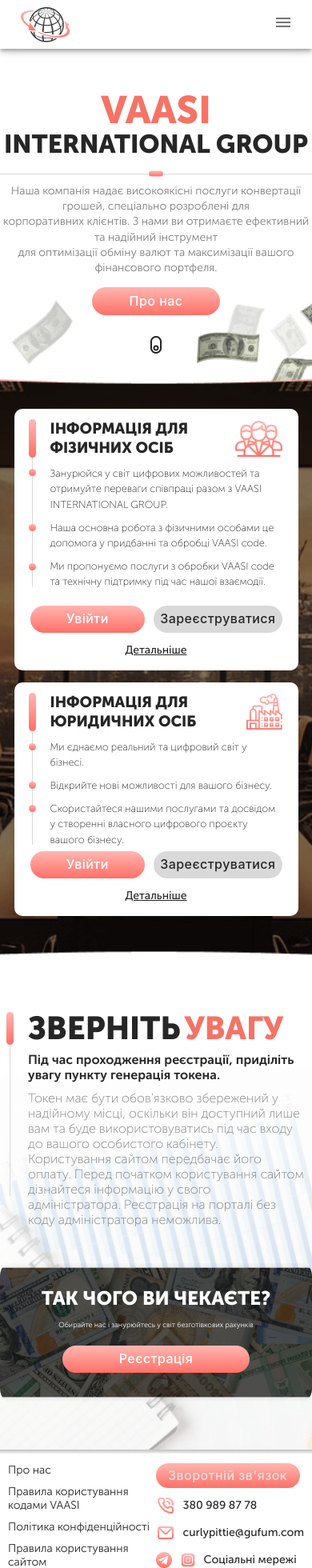
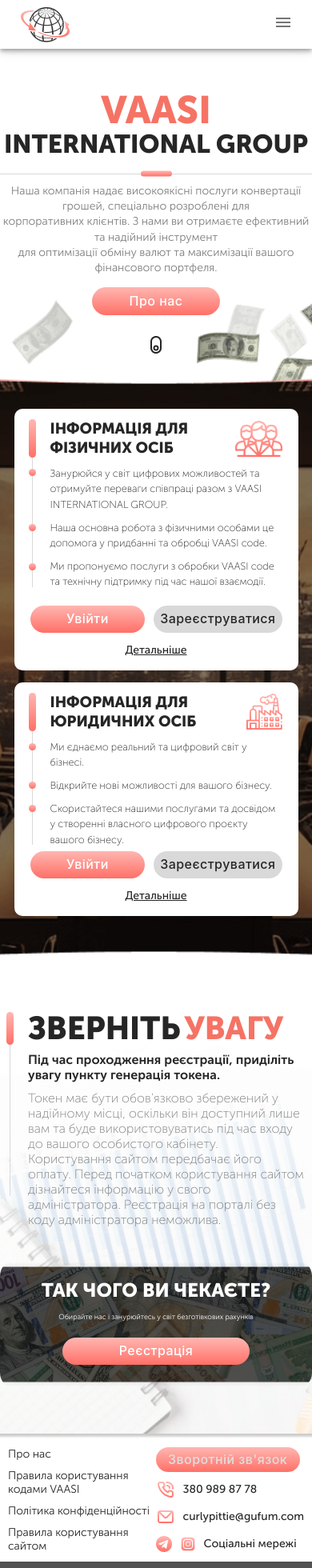
Before and after one commit to mayzelev/vaasi, a React (Vite) app: page /#/ in a window 390 px wide. Shown: the top 1960 px of the page at 80% size. Built offline with nearby package versions, Linux system fonts and the light colour scheme.

Commit message:
add changes to header

```diff
--- a/src/components/AttentionSection/AttentionSection.module.css
+++ b/src/components/AttentionSection/AttentionSection.module.css
@@ -176,6 +176,9 @@
 }
 
 @media (max-width: 600px) {
+    .containerBottom {
+        padding: 30px 10px;
+    }
     .cardTitleFirst {
         font-size: 40px;
     }
--- a/src/components/Header/Header.module.css
+++ b/src/components/Header/Header.module.css
@@ -129,11 +129,11 @@
         gap: 10px;
     }
     .header {
-        gap: 40px;
+        gap: 150px;
     }
 }
 
-@media (max-width: 900px) {
+@media (max-width: 899px) {
     .headerRight {
         display: none;
     }
--- a/src/components/MainSection/MainSection.module.css
+++ b/src/components/MainSection/MainSection.module.css
@@ -77,7 +77,8 @@
 
 .thick {
     height: 7px;
-    width: 39px;
+    width: 100%;
+    max-width: 39px;
     background: linear-gradient(to bottom, var(--button-gradient-color-start), var(--button-gradient-color-finish));
     border-radius: 20px;
     transform: translateY(-50%);
```
